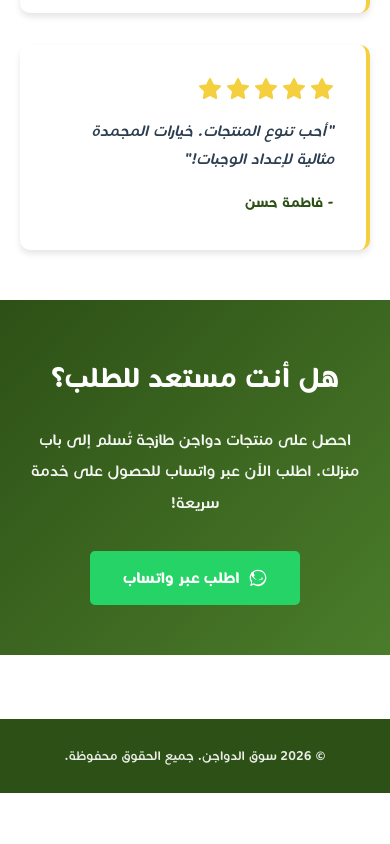
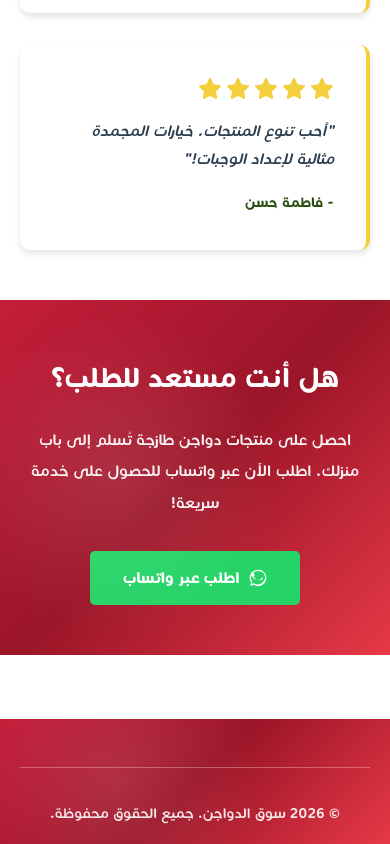
Before and after one commit to Youssefatef289/Farouja-, a React (Vite) app: page / in a window 390 px wide. Shown: the part 5629-6473 px from the top of the page. Before the commit the page ends 6422 px from the top, so only its background shows below. Built offline with nearby package versions, Linux system fonts and the light colour scheme.

Commit message:
Update footer and CTA section to match hero red gradient

```diff
--- a/src/components/Footer.css
+++ b/src/components/Footer.css
@@ -1,28 +1,126 @@
 .footer {
-  background-color: var(--primary-green);
+  background: var(--red-gradient);
   color: var(--white);
-  padding: 2rem 0;
+  padding: 3rem 0 1rem;
   margin-top: 4rem;
-  text-align: center;
+  position: relative;
+  overflow: hidden;
+}
+
+.footer::before {
+  content: '';
+  position: absolute;
+  top: 0;
+  left: 0;
+  right: 0;
+  bottom: 0;
+  background: radial-gradient(circle at 30% 50%, rgba(255, 255, 255, 0.1) 0%, transparent 50%);
+  pointer-events: none;
+}
+
+.footer-content {
+  display: grid;
+  grid-template-columns: repeat(auto-fit, minmax(250px, 1fr));
+  gap: 2rem;
+  margin-bottom: 2rem;
+}
+
+.footer-section {
+  display: flex;
+  flex-direction: column;
+  gap: 1rem;
+}
+
+.footer-title {
+  display: flex;
+  align-items: center;
+  gap: 0.5rem;
+  font-size: 1.5rem;
+  margin-bottom: 0.5rem;
+}
+
+.logo-icon {
+  display: flex;
+  align-items: center;
+  color: var(--white);
+}
+
+.footer-description {
+  color: rgba(255, 255, 255, 0.9);
+  line-height: 1.6;
+}
+
+.footer-heading {
+  font-size: 1.2rem;
+  margin-bottom: 0.5rem;
+  color: var(--yellow);
+}
+
+.footer-links {
+  list-style: none;
+  display: flex;
+  flex-direction: column;
+  gap: 0.5rem;
+}
+
+.footer-links a {
+  color: rgba(255, 255, 255, 0.9);
+  transition: color 0.3s ease;
+  padding: 0.25rem 0;
+}
+
+.footer-links a:hover {
+  color: var(--yellow);
+  padding-right: 5px;
+  transition: all 0.3s ease;
+}
+
+.footer-contact {
+  list-style: none;
+  display: flex;
+  flex-direction: column;
+  gap: 0.75rem;
+  color: rgba(255, 255, 255, 0.9);
+}
+
+.footer-contact li {
+  display: flex;
+  align-items: center;
+  gap: 0.5rem;
+}
+
+.footer-contact .icon {
+  color: var(--yellow);
+  flex-shrink: 0;
+}
+
+.social-links {
+  display: flex;
+  gap: 1rem;
+}
+
+.social-links a {
+  font-size: 1.5rem;
+  transition: all 0.3s cubic-bezier(0.4, 0, 0.2, 1);
+  display: inline-block;
+}
+
+.social-links a:hover {
+  transform: scale(1.25) translateY(-3px);
 }
 
 .footer-bottom {
-  padding: 0;
-}
-
-.footer-bottom p {
-  margin: 0;
-  font-size: 1rem;
-  opacity: 0.9;
-  color: var(--white);
+  text-align: center;
+  padding-top: 2rem;
+  border-top: 1px solid rgba(255, 255, 255, 0.3);
+  color: rgba(255, 255, 255, 0.9);
+  position: relative;
+  z-index: 1;
 }
 
 @media (max-width: 768px) {
-  .footer {
-    padding: 1.5rem 0;
-  }
-
-  .footer-bottom p {
-    font-size: 0.9rem;
+  .footer-content {
+    grid-template-columns: 1fr;
+    gap: 2rem;
   }
 }
--- a/src/pages/Home.css
+++ b/src/pages/Home.css
@@ -315,8 +315,21 @@
 
 /* CTA Section */
 .cta-section {
-  background: linear-gradient(135deg, var(--primary-green), var(--light-green));
+  background: var(--red-gradient);
   color: var(--white);
+  position: relative;
+  overflow: hidden;
+}
+
+.cta-section::before {
+  content: '';
+  position: absolute;
+  top: 0;
+  left: 0;
+  right: 0;
+  bottom: 0;
+  background: radial-gradient(circle at 30% 50%, rgba(255, 255, 255, 0.1) 0%, transparent 50%);
+  pointer-events: none;
 }
 
 .cta-content {
```
